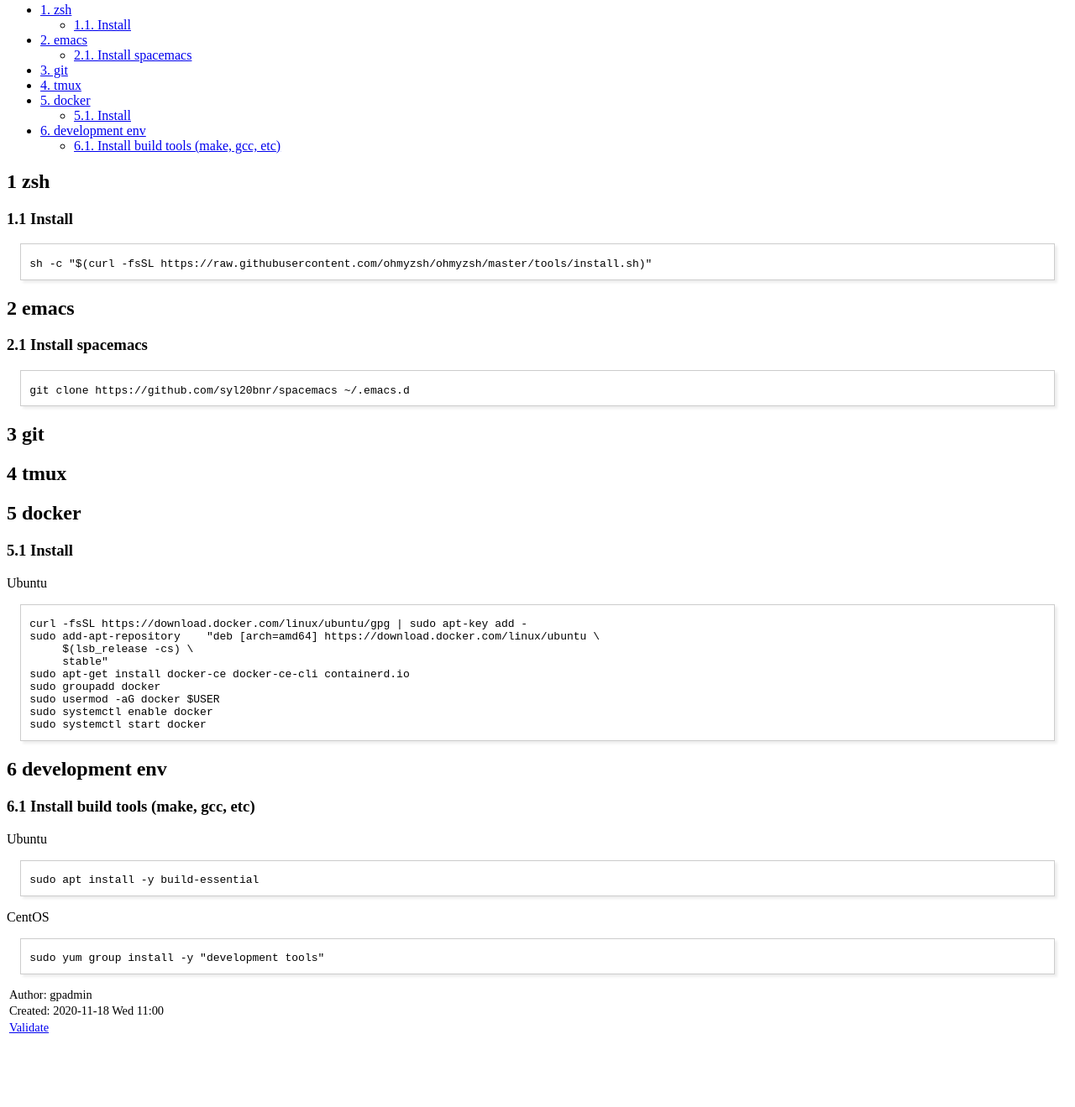
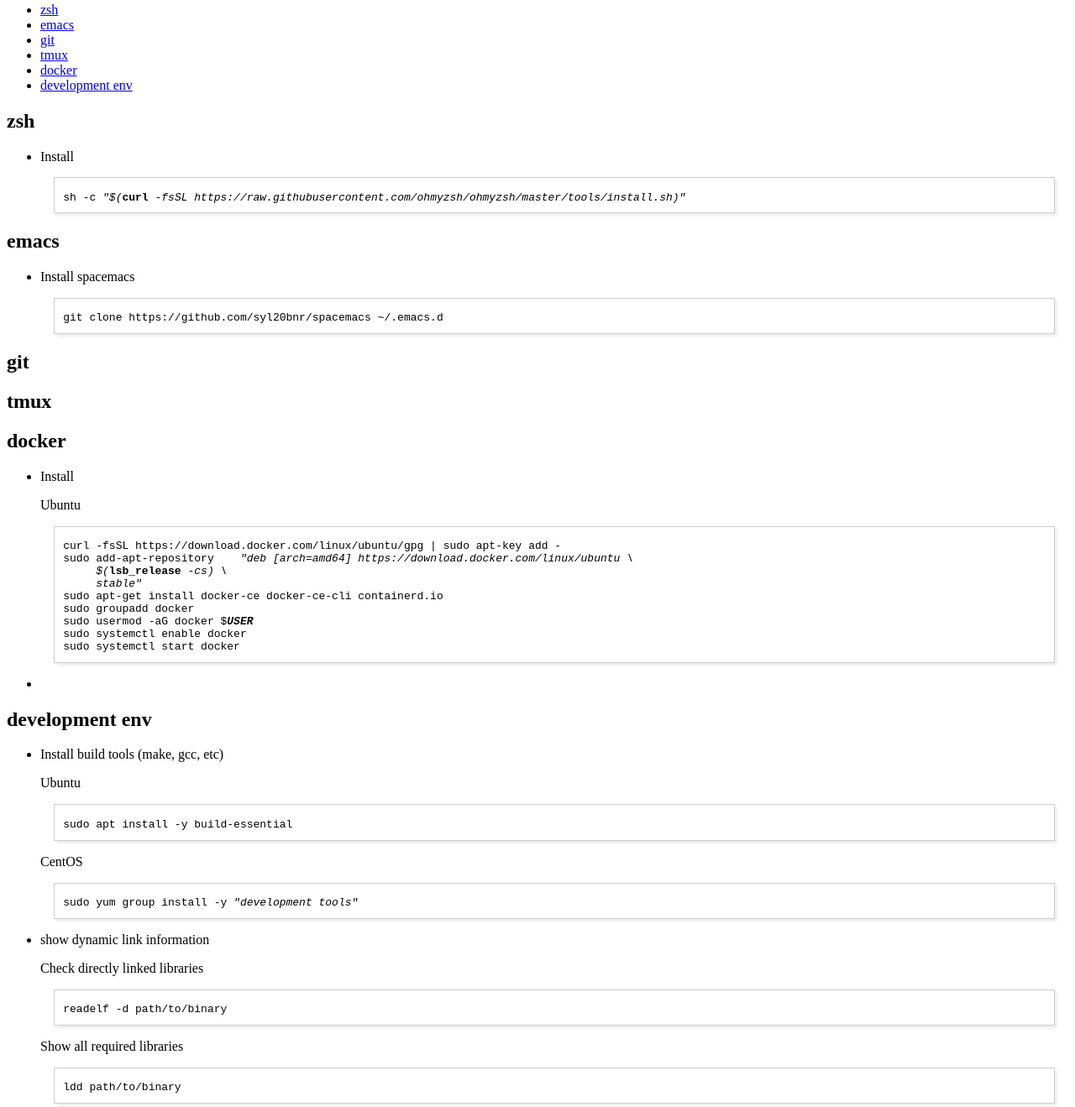
Before and after one commit to lij55/lij55.github.io, a plain HTML site: page shell/tools.html in a window 1280 px wide. Shown: the part 64-1383 px from the top of the page at 84% size. Before the commit the page ends 1305 px from the top, so only its background shows below. Drawn offline with Linux system fonts and the light colour scheme.

Commit message:
fix the batch issue. Now it is generated automatically

```diff
--- a/shell/tools.html
+++ b/shell/tools.html
@@ -3,12 +3,12 @@
 "http://www.w3.org/TR/xhtml1/DTD/xhtml1-strict.dtd">
 <html xmlns="http://www.w3.org/1999/xhtml" lang="en" xml:lang="en">
 <head>
-<!-- 2020-11-18 Wed 11:00 -->
+<!-- 2020-11-18 Wed 15:56 -->
 <meta http-equiv="Content-Type" content="text/html;charset=utf-8" />
 <meta name="viewport" content="width=device-width, initial-scale=1" />
 <title>&lrm;</title>
 <meta name="generator" content="Org mode" />
-<meta name="author" content="gpadmin" />
+<meta name="author" content="Jasper Li" />
 <style type="text/css">
  <!--/*--><![CDATA[/*><!--*/
   .title  { text-align: center;
@@ -246,101 +246,89 @@
 <h2>Table of Contents</h2>
 <div id="text-table-of-contents">
 <ul>
-<li><a href="#org9d341e7">1. zsh</a>
-<ul>
-<li><a href="#org32ca27e">1.1. Install</a></li>
+<li><a href="#org47e3396">zsh</a></li>
+<li><a href="#org8dad171">emacs</a></li>
+<li><a href="#org439b8b7">git</a></li>
+<li><a href="#orgb895e08">tmux</a></li>
+<li><a href="#org6034b83">docker</a></li>
+<li><a href="#org411eda6">development env</a></li>
 </ul>
-</li>
-<li><a href="#orgb8b0520">2. emacs</a>
-<ul>
-<li><a href="#org4a1ca12">2.1. Install spacemacs</a></li>
-</ul>
-</li>
-<li><a href="#orgb209d7e">3. git</a></li>
-<li><a href="#org45d047f">4. tmux</a></li>
-<li><a href="#org1e42de4">5. docker</a>
-<ul>
-<li><a href="#org60dbbfc">5.1. Install</a></li>
-</ul>
-</li>
-<li><a href="#orgb927679">6. development env</a>
-<ul>
-<li><a href="#org8eded62">6.1. Install build tools (make, gcc, etc)</a></li>
-</ul>
+</div>
+</div>
+
+<div id="outline-container-org47e3396" class="outline-2">
+<h2 id="org47e3396">zsh</h2>
+<div class="outline-text-2" id="text-org47e3396">
+</div>
+<ul class="org-ul">
+<li><a id="org7596984"></a>Install<br />
+<div class="outline-text-3" id="text-org7596984">
+<div class="org-src-container">
+<pre class="src src-bash">sh -c <span style="font-style: italic;">"$(</span><span style="font-weight: bold;">curl</span><span style="font-style: italic;"> -fsSL https://raw.githubusercontent.com/ohmyzsh/ohmyzsh/master/tools/install.sh)"</span>
+</pre>
+</div>
+</div>
 </li>
 </ul>
 </div>
+
+<div id="outline-container-org8dad171" class="outline-2">
+<h2 id="org8dad171">emacs</h2>
+<div class="outline-text-2" id="text-org8dad171">
 </div>
-<div id="outline-container-org9d341e7" class="outline-2">
-<h2 id="org9d341e7"><span class="section-number-2">1</span> zsh</h2>
-<div class="outline-text-2" id="text-1">
-</div>
-<div id="outline-container-org32ca27e" class="outline-3">
-<h3 id="org32ca27e"><span class="section-number-3">1.1</span> Install</h3>
-<div class="outline-text-3" id="text-1-1">
-<div class="org-src-container">
-<pre class="src src-bash">sh -c "$(curl -fsSL https://raw.githubusercontent.com/ohmyzsh/ohmyzsh/master/tools/install.sh)"
-</pre>
-</div>
-</div>
-</div>
-</div>
-
-<div id="outline-container-orgb8b0520" class="outline-2">
-<h2 id="orgb8b0520"><span class="section-number-2">2</span> emacs</h2>
-<div class="outline-text-2" id="text-2">
-</div>
-<div id="outline-container-org4a1ca12" class="outline-3">
-<h3 id="org4a1ca12"><span class="section-number-3">2.1</span> Install spacemacs</h3>
-<div class="outline-text-3" id="text-2-1">
+<ul class="org-ul">
+<li><a id="org9162d5a"></a>Install spacemacs<br />
+<div class="outline-text-3" id="text-org9162d5a">
 <div class="org-src-container">
 <pre class="src src-bash">git clone https://github.com/syl20bnr/spacemacs ~/.emacs.d
 </pre>
 </div>
 </div>
-</div>
+</li>
+</ul>
 </div>
 
-<div id="outline-container-orgb209d7e" class="outline-2">
-<h2 id="orgb209d7e"><span class="section-number-2">3</span> git</h2>
+<div id="outline-container-org439b8b7" class="outline-2">
+<h2 id="org439b8b7">git</h2>
 </div>
-<div id="outline-container-org45d047f" class="outline-2">
-<h2 id="org45d047f"><span class="section-number-2">4</span> tmux</h2>
+<div id="outline-container-orgb895e08" class="outline-2">
+<h2 id="orgb895e08">tmux</h2>
 </div>
-<div id="outline-container-org1e42de4" class="outline-2">
-<h2 id="org1e42de4"><span class="section-number-2">5</span> docker</h2>
-<div class="outline-text-2" id="text-5">
+<div id="outline-container-org6034b83" class="outline-2">
+<h2 id="org6034b83">docker</h2>
+<div class="outline-text-2" id="text-org6034b83">
 </div>
-<div id="outline-container-org60dbbfc" class="outline-3">
-<h3 id="org60dbbfc"><span class="section-number-3">5.1</span> Install</h3>
-<div class="outline-text-3" id="text-5-1">
+<ul class="org-ul">
+<li><a id="orgdcf8837"></a>Install<br />
+<div class="outline-text-3" id="text-orgdcf8837">
 <p>
 Ubuntu
 </p>
 <div class="org-src-container">
 <pre class="src src-bash">curl -fsSL https://download.docker.com/linux/ubuntu/gpg | sudo apt-key add -
-sudo add-apt-repository    "deb [arch=amd64] https://download.docker.com/linux/ubuntu \
-     $(lsb_release -cs) \
-     stable"
+sudo add-apt-repository    <span style="font-style: italic;">"deb [arch=amd64] https://download.docker.com/linux/ubuntu \</span>
+<span style="font-style: italic;">     $(</span><span style="font-weight: bold;">lsb_release</span><span style="font-style: italic;"> -cs) \</span>
+<span style="font-style: italic;">     stable"</span>
 sudo apt-get install docker-ce docker-ce-cli containerd.io
 sudo groupadd docker
-sudo usermod -aG docker $USER
+sudo usermod -aG docker $<span style="font-weight: bold; font-style: italic;">USER</span>
 sudo systemctl enable docker
 sudo systemctl start docker
 </pre>
 </div>
 </div>
-</div>
+</li>
+<li><a id="org6f685f5"></a><br /></li>
+</ul>
 </div>
 
-
-<div id="outline-container-orgb927679" class="outline-2">
-<h2 id="orgb927679"><span class="section-number-2">6</span> development env</h2>
-<div class="outline-text-2" id="text-6">
+<div id="outline-container-org411eda6" class="outline-2">
+<h2 id="org411eda6">development env</h2>
+<div class="outline-text-2" id="text-org411eda6">
 </div>
-<div id="outline-container-org8eded62" class="outline-3">
-<h3 id="org8eded62"><span class="section-number-3">6.1</span> Install build tools (make, gcc, etc)</h3>
-<div class="outline-text-3" id="text-6-1">
+<ul class="org-ul">
+<li><a id="orgfdc8ef1"></a>Install build tools (make, gcc, etc)<br />
+<div class="outline-text-3" id="text-orgfdc8ef1">
 <p>
 Ubuntu
 </p>
@@ -352,17 +340,31 @@
 CentOS
 </p>
 <div class="org-src-container">
-<pre class="src src-bash">sudo yum group install -y "development tools"
+<pre class="src src-bash">sudo yum group install -y <span style="font-style: italic;">"development tools"</span>
 </pre>
 </div>
 </div>
+</li>
+<li><a id="org58f1938"></a>show dynamic link information<br />
+<div class="outline-text-3" id="text-org58f1938">
+<p>
+Check directly linked libraries
+</p>
+<div class="org-src-container">
+<pre class="src src-bash">readelf -d path/to/binary
+</pre>
+</div>
+<p>
+Show all required libraries
+</p>
+<div class="org-src-container">
+<pre class="src src-bash">ldd path/to/binary
+</pre>
 </div>
 </div>
+</li>
+</ul>
 </div>
-<div id="postamble" class="status">
-<p class="author">Author: gpadmin</p>
-<p class="date">Created: 2020-11-18 Wed 11:00</p>
-<p class="validation"><a href="http://validator.w3.org/check?uri=referer">Validate</a></p>
 </div>
 </body>
 </html>
```
Also changed, not shown: index.html (+4 -9 lines), shell/cookbook.html (+69 -85 lines), shell/index.html (+42 -18 lines), 7 other files.
